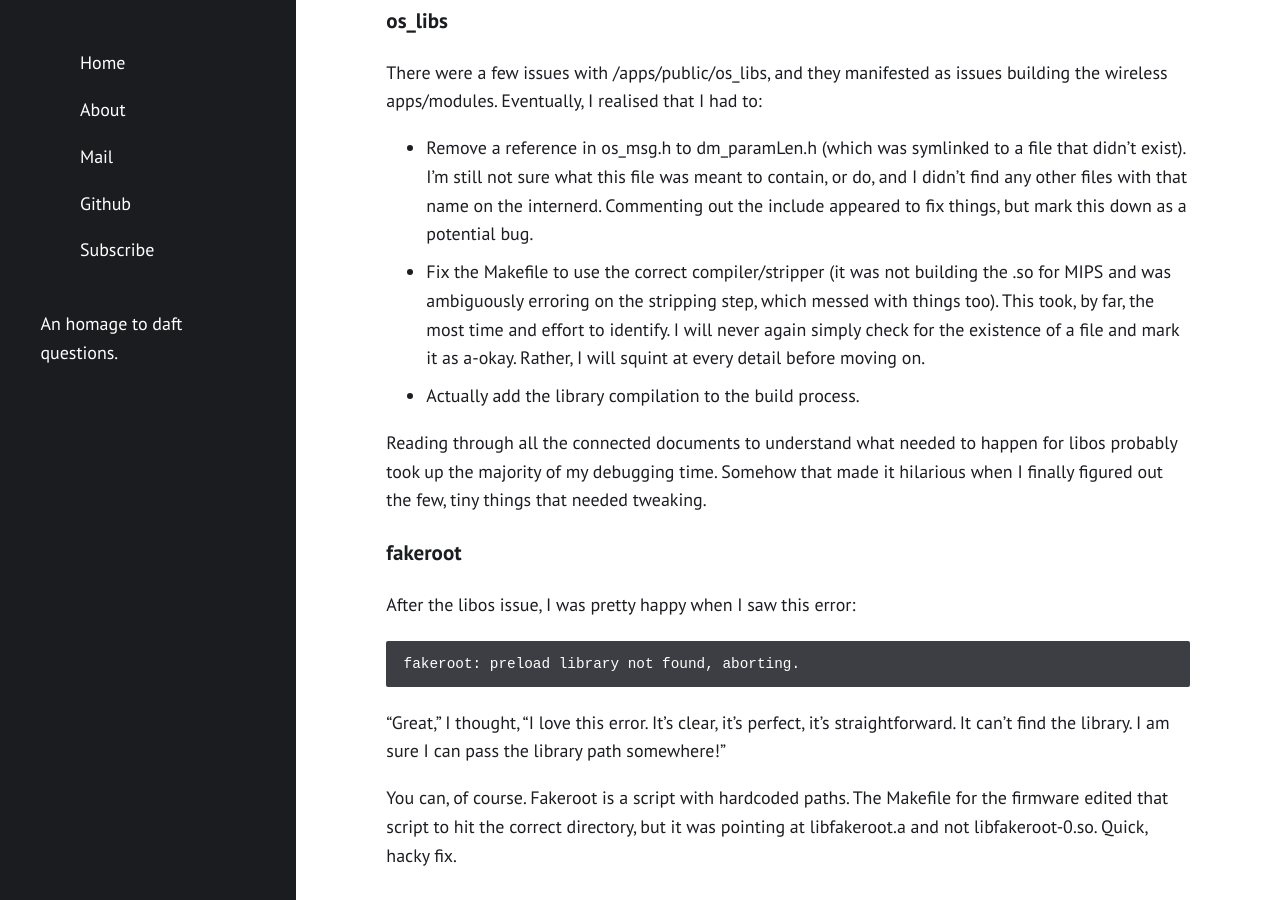
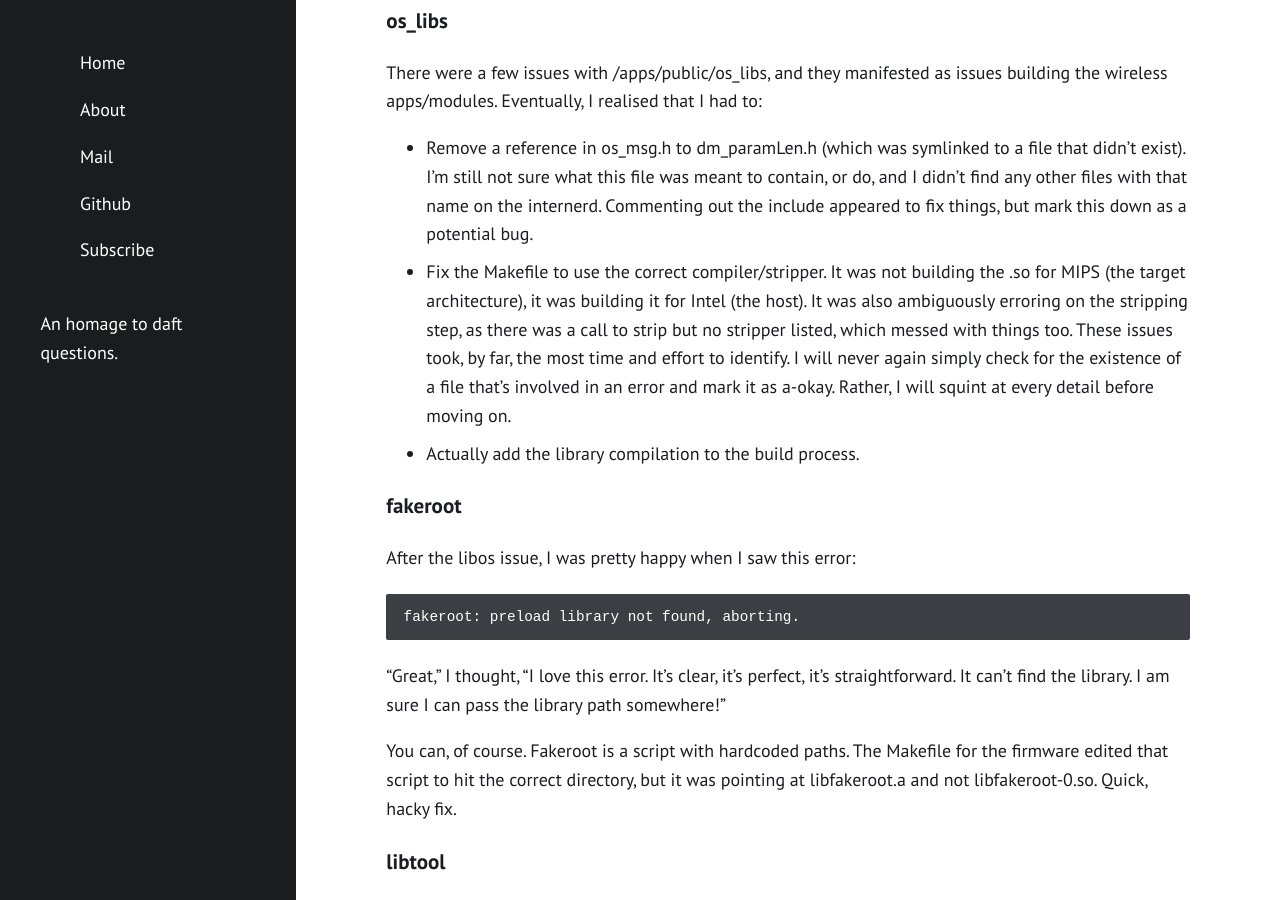
Before and after one commit to unmeg/unmeg.github.io, a Jekyll site: the page built from _posts/2020-07-01-tplink-mr3020-sitrep-2.md, in a window 1280 px wide and 900 px high, scrolled down 4255 px. Built offline with Jekyll 4.4.1, drawn with Linux system fonts in a browser that asks for light colours.

Commit message:
Update 2020-07-01-tplink-mr3020-sitrep-2.md

```diff
--- a/_posts/2020-07-01-tplink-mr3020-sitrep-2.md
+++ b/_posts/2020-07-01-tplink-mr3020-sitrep-2.md
@@ -170,10 +170,8 @@ Specifically:
 There were a few issues with /apps/public/os_libs, and they manifested as issues building the wireless apps/modules. Eventually, I realised that I had to:
 
 - Remove a reference in os_msg.h to dm_paramLen.h (which was symlinked to a file that didn't exist). I'm still not sure what this file was meant to contain, or do, and I didn't find any other files with that name on the internerd. Commenting out the include appeared to fix things, but mark this down as a potential bug.
-- Fix the Makefile to use the correct compiler/stripper (it was not building the .so for MIPS and was ambiguously erroring on the stripping step, which messed with things too). This took, by far, the most time and effort to identify. I will never again simply check for the existence of a file and mark it as a-okay. Rather, I will squint at every detail before moving on.
+- Fix the Makefile to use the correct compiler/stripper. It was not building the .so for MIPS (the target architecture), it was building it for Intel (the host). It was also ambiguously erroring on the stripping step, as there was a call to strip but no stripper listed, which messed with things too. These issues took, by far, the most time and effort to identify. I will never again simply check for the existence of a file that's involved in an error and mark it as a-okay. Rather, I will squint at every detail before moving on.
 - Actually add the library compilation to the build process.
-
-Reading through all the connected documents to understand what needed to happen for libos probably took up the majority of my debugging time. Somehow that made it hilarious when I finally figured out the few, tiny things that needed tweaking.
 
 ### fakeroot
 
```
